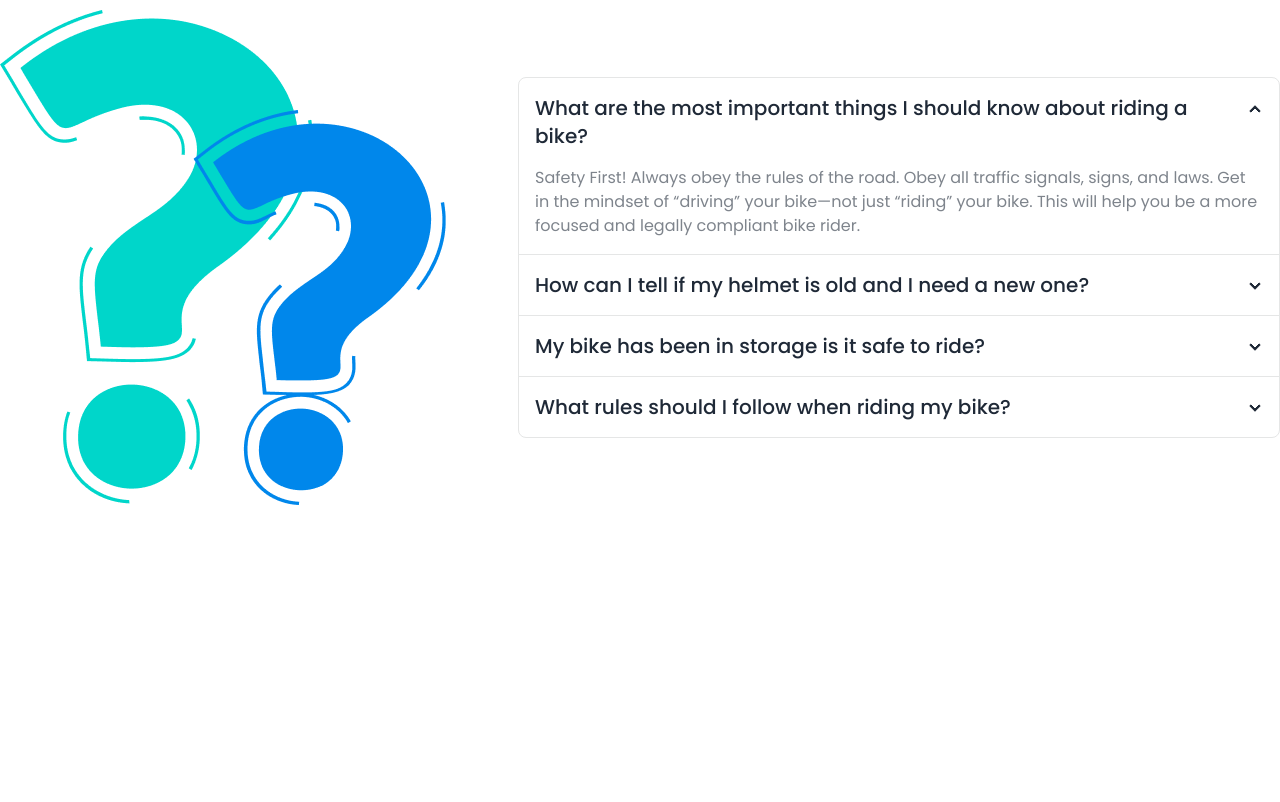
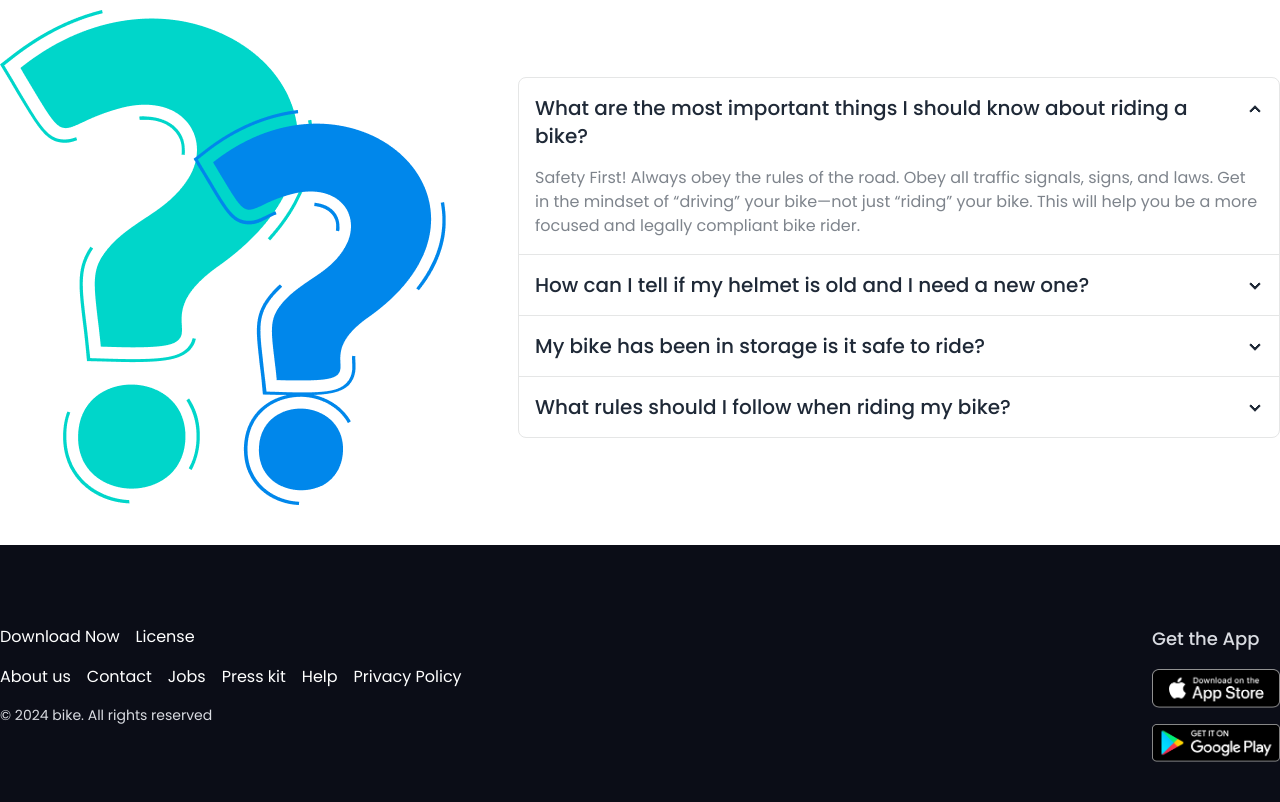
Before and after one commit to dreammehedi/biker-zone, a plain HTML site: page index.html in a window 1280 px wide. Shown: the part 2639-3441 px from the top of the page. Before the commit the page ends 3184 px from the top, so only its background shows below. Drawn offline with nearby package versions, Linux system fonts and the light colour scheme.

Commit message:
footer complete

```diff
--- a/index.html
+++ b/index.html
@@ -559,5 +559,52 @@
         </div>
       </div>
     </div>
+    <!-- footer -->
+    <footer class="bg-[#0B0D17] text-white py-10">
+      <div class="container mx-auto mt-10">
+        <div
+          class="flex flex-col md:flex-row justify-center md:justify-between items-center md:items-start text-center md:text-left gap-8"
+        >
+          <!-- footer content -->
+          <div class="flex flex-col gap-4 items-center md:items-start">
+            <div class="flex gap-4">
+              <p>Download Now</p>
+              <p>License</p>
+            </div>
+            <nav class="flex flex-wrap justify-center md:justify-between gap-4">
+              <a class="link link-hover">About us</a>
+              <a class="link link-hover">Contact</a>
+              <a class="link link-hover">Jobs</a>
+              <a class="link link-hover">Press kit</a>
+              <a class="link link-hover">Help</a>
+              <a class="link link-hover">Privacy Policy</a>
+            </nav>
+            <p class="hidden md:block text-sm text-[#D9DBE1]">
+              &copy; 2024 bike. All rights reserved
+            </p>
+          </div>
+
+          <!-- get the app -->
+          <div class="flex flex-col gap-4 items-center md:items-start">
+            <h2 class="text-[#D9DBE1] text-lg font-medium">Get the App</h2>
+            <div class="flex flex-col gap-4">
+              <img
+                class="max-w-32 object-cover w-full"
+                src="./images/others/ios.png"
+                alt=""
+              />
+              <img
+                class="max-w-32 object-cover w-full"
+                src="./images/others/android.png"
+                alt=""
+              />
+            </div>
+          </div>
+          <p class="md:hidden text-sm text-[#D9DBE1]">
+            &copy; 2024 bike. All rights reserved
+          </p>
+        </div>
+      </div>
+    </footer>
   </body>
 </html>
```
